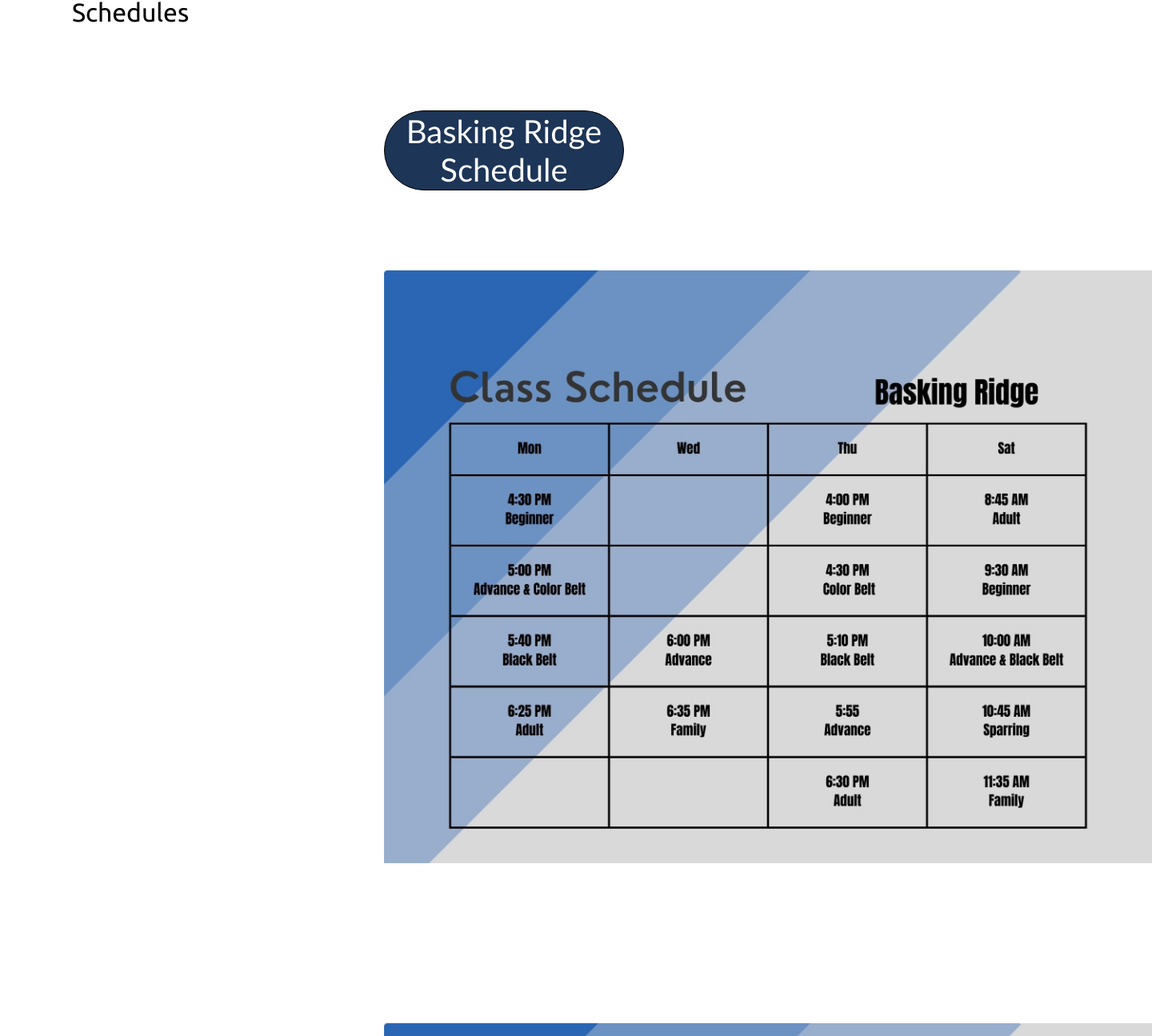
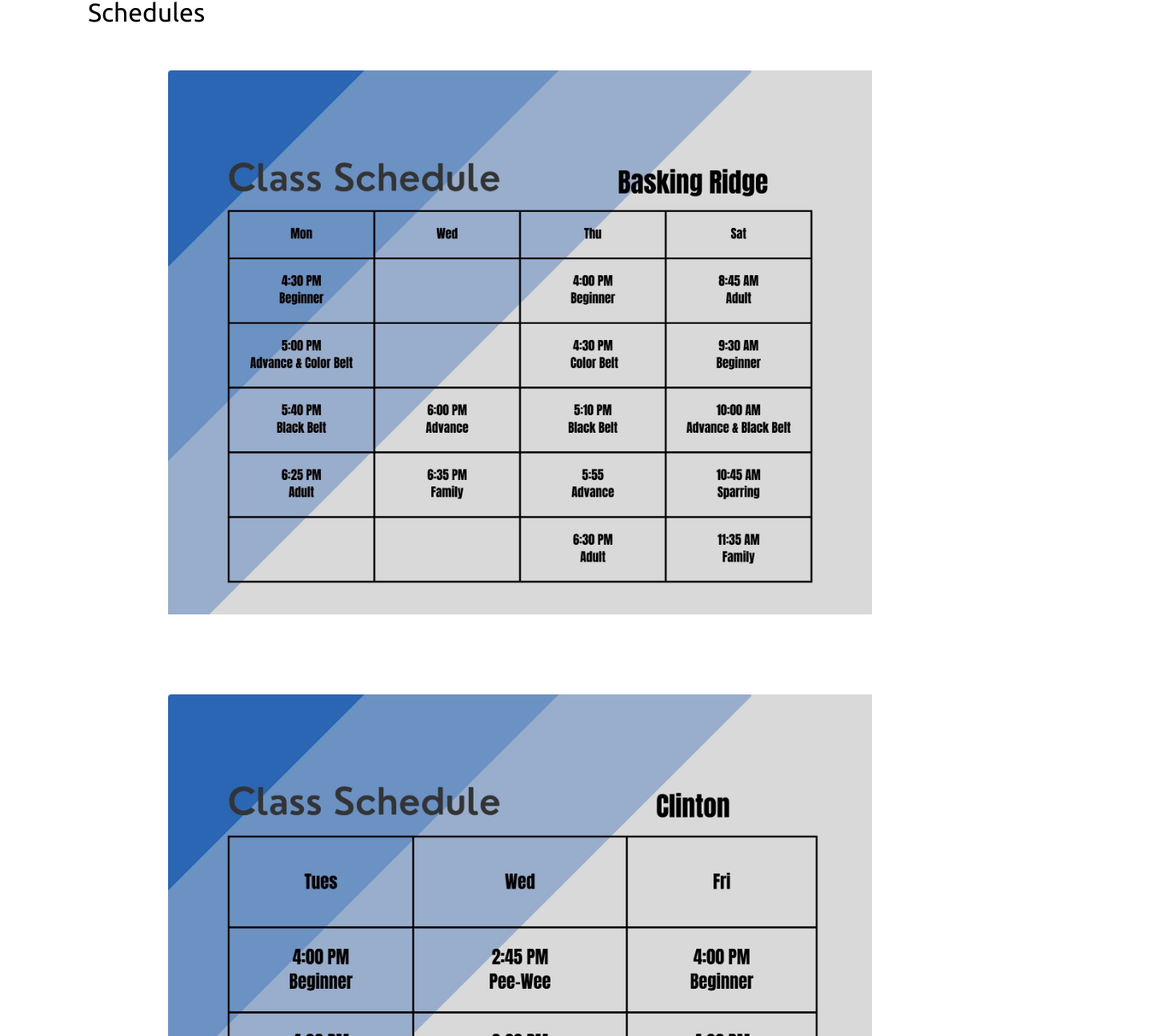
Before and after one commit to NicholasChanng/sky-taekwondo-website, a React (Create React App) app: page /schedule in a window 1280 px wide. Shown: the part 157-1452 px from the top of the page at 80% size, 1440 px wide, since content can reach past the window. Built offline with nearby package versions, Linux system fonts and the light colour scheme.

Commit message:
Anthony - 2.2
Made schedule page responsive

```diff
--- a/src/components/Navbar/Hamburger/hamburger.js
+++ b/src/components/Navbar/Hamburger/hamburger.js
@@ -17,7 +17,7 @@
             <h1>Instructors </h1>
           </Link>
           <Link to="/schedule">
-            <h1>Schedule </h1>
+            <h1>Locations </h1>
           </Link>
           <Link to="/pricing">
             <h1>Pricing </h1>
--- a/src/components/Schedule/schedule.js
+++ b/src/components/Schedule/schedule.js
@@ -1,17 +1,23 @@
 import "./schedule.scss";
 import BRschedule from "../../assets/images/BRschedule.jpg";
 import Cschedule from "../../assets/images/Cschedule.jpg";
+// import BRLocation from "../../assets/images/BRLocation.JPG";
 
 export default function Schedule() {
   return (
     <section className="top-section section schedule-section">
-      <div className="container schedule container">Schedules</div>
-      <button className="BaskingRidge">Basking Ridge Schedule</button>
-      <div className="picture1">
-        <img id="BRschedule" src={BRschedule} alt="BRschedule" />
-      </div>
-      <div className="picture2">
-        <img id="Cschedule" src={Cschedule} alt="Cschedule" />
+      <div className="container schedule-container">
+        Schedules
+        {/* <button className="BaskingRidge">Basking Ridge Schedule</button> */}
+        <div className="picture1">
+          <img id="BRschedule" src={BRschedule} alt="BRschedule" />
+        </div>
+        {/* <div className="BRLocation">
+        <img id="picBR" src={BRLocation} alt="BRLocation" />
+      </div> */}
+        <div className="picture2">
+          <img id="Cschedule" src={Cschedule} alt="Cschedule" />
+        </div>
       </div>
     </section>
   );
--- a/src/components/Schedule/schedule.scss
+++ b/src/components/Schedule/schedule.scss
@@ -1,40 +1,73 @@
-.schedule {
+@media screen and (min-width: 10px) {
+  .top-section {
+    display: flex;
+    align-items: center;
+    flex-direction: column;
+    margin: 100px 20px;
+  }
+  .schedule-container {
     font-size: 2rem;
   }
   .picture1 {
     display: flex;
     flex-direction: column;
-  //align-items: center;
-  width: 960px;
+    // align-self: flex-end;
+    width: 80%;
+    // padding-right: 40px;
+    padding: 50px 100px;
     flex-shrink: 5;
-  padding-left: 480px;
-  padding-top: 100px;
+    // opacity: 0;
+    // visibility: hidden;
+    // transition: opacity 1s, visibility 1s;
+    // position: absolute;
+    // }
+    // .BRLocation {
+    //   display: flex;
   }
   .picture2 {
     display: flex;
     flex-direction: column;
     //align-items: center;
-  width: 960px;
+    width: 80%;
+    padding: 50px 100px;
     flex-shrink: 5;
-  padding-left: 480px;
-  padding-top: 200px;
+    // padding-left: 480px;
+    // padding-top: 200px;
   }
 
-.BaskingRidge {
-  background-color: #1d3557;
-  display: flex;
-  flex-direction: column;
-  margin-left: 480px;
-  margin-top: 100px;
-  color: white;
-  height: 100px;
-  width: 300px;
-  font-size: 2.5rem;
-  border-radius: 50px;
-  font-weight: 500;
-  font-family: "Trebuchet MS";
-  border: 50px;
-  border-style: solid;
-  border-color: black;
-  border-width: 1px;
+  // .BaskingRidge {
+  //   background-color: #1d3557;
+  //   display: flex;
+  //   flex-direction: column;
+  //   justify-content: flex-end;
+  //   // margin-left: 480px;
+  //   margin-top: 50px;
+  //   margin-bottom: 5px;
+  //   color: white;
+  //   height: 100px;
+  //   width: 300px;
+  //   font-size: 2.5rem;
+  //   border-radius: 40px;
+  //   font-weight: 500;
+  //   font-family: "Trebuchet MS";
+  //   border: solid black 1px;
+  //   transition: transform 0.3s;
+  // }
+  //   .BaskingRidge:hover {
+  //     background-color: hsl(210, 75%, 30%);
+  //     transform: scale(1.05);
+  //     cursor: pointer;
+  //     ~ .picture1 {
+  //       opacity: 1;
+  //       visibility: visible;
+  //     }
+  //   }
+  //   .BaskingRidge:active {
+  //     background-color: #1d3557;
+  //   }
+
+  //   .picture1:hover {
+  //     opacity: 1;
+  //     visibility: visible;
+  //   }
 }
```
Also changed, not shown: src/assets/images/BRLocation.JPG (added). Lines whose indentation alone changed are shown as unchanged.
